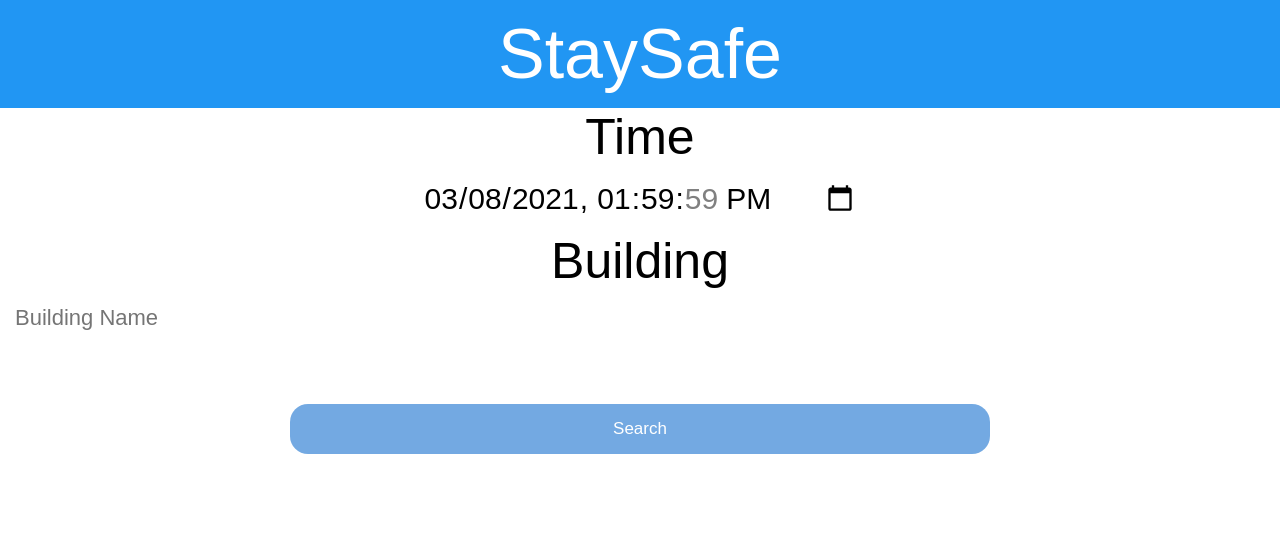
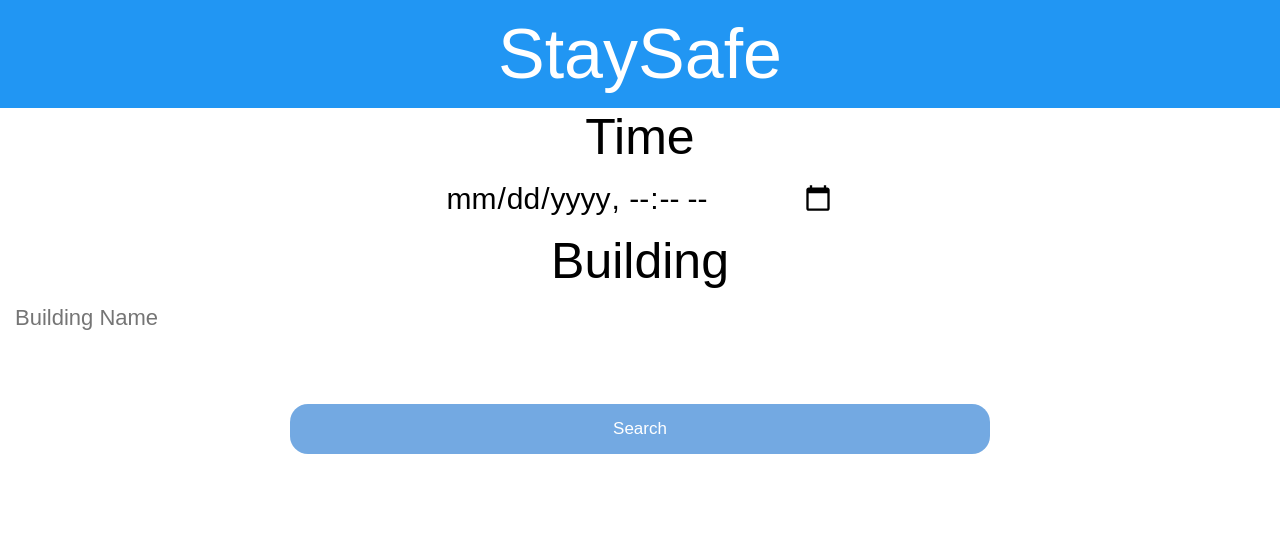
Before and after one commit to Zheng-Hu/staysafe, a Flask app: template staysafe/templates/predict.html in a window 1280 px wide. Shown: the top 533 px of the page. Run offline with Flask 2, Linux system fonts and the light colour scheme; the template is opened without the code that fills it, so the values that code supplies are empty.

Commit message:
Update predict.html

```diff
--- a/staysafe/templates/predict.html
+++ b/staysafe/templates/predict.html
@@ -15,7 +15,7 @@
 <form action="javascript:result();" method="post" enctype="multipart/form-data">
   <form>
     Time
-    <input class="center-block" type="datetime-local" value="2021-03-08T13:59:59" name="name" class="question" id="nme" required autocomplete="off" />
+    <input class="center-block" type="datetime-local"  name="name" class="question" id="nme" required autocomplete="off" />
 
     Building
     <br>
```
